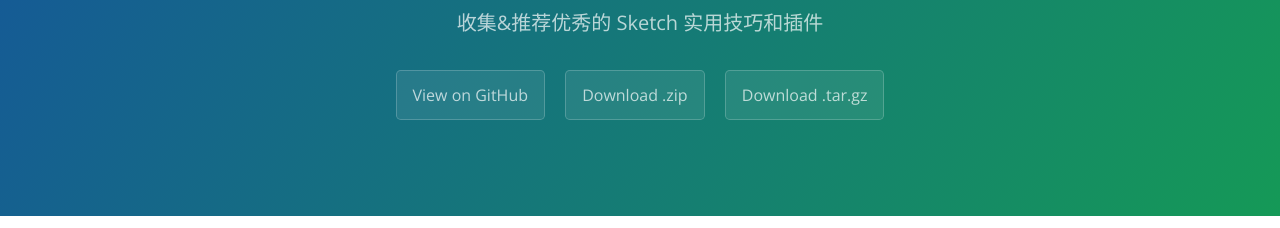
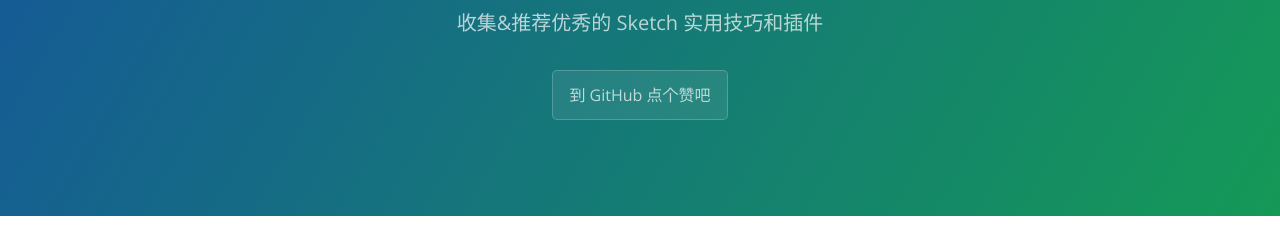
Before and after one commit to zifeixu85/Better-Sketch, a plain HTML site: page index.html in a window 1280 px wide. Shown: the part 167-395 px from the top of the page. Drawn offline with nearby package versions, Linux system fonts and the light colour scheme.

Commit message:
Update index.html

```diff
--- a/index.html
+++ b/index.html
@@ -13,9 +13,7 @@
     <section class="page-header">
       <h1 class="project-name">Better Sketch</h1>
       <h2 class="project-tagline">收集&amp;推荐优秀的 Sketch 实用技巧和插件</h2>
-      <a href="https://github.com/zifeixu85/Better-Sketch" class="btn">View on GitHub</a>
-      <a href="https://github.com/zifeixu85/Better-Sketch/zipball/master" class="btn">Download .zip</a>
-      <a href="https://github.com/zifeixu85/Better-Sketch/tarball/master" class="btn">Download .tar.gz</a>
+      <a href="https://github.com/zifeixu85/Better-Sketch" class="btn">到 GitHub 点个赞吧</a>
     </section>
 
     <section class="main-content">
```
